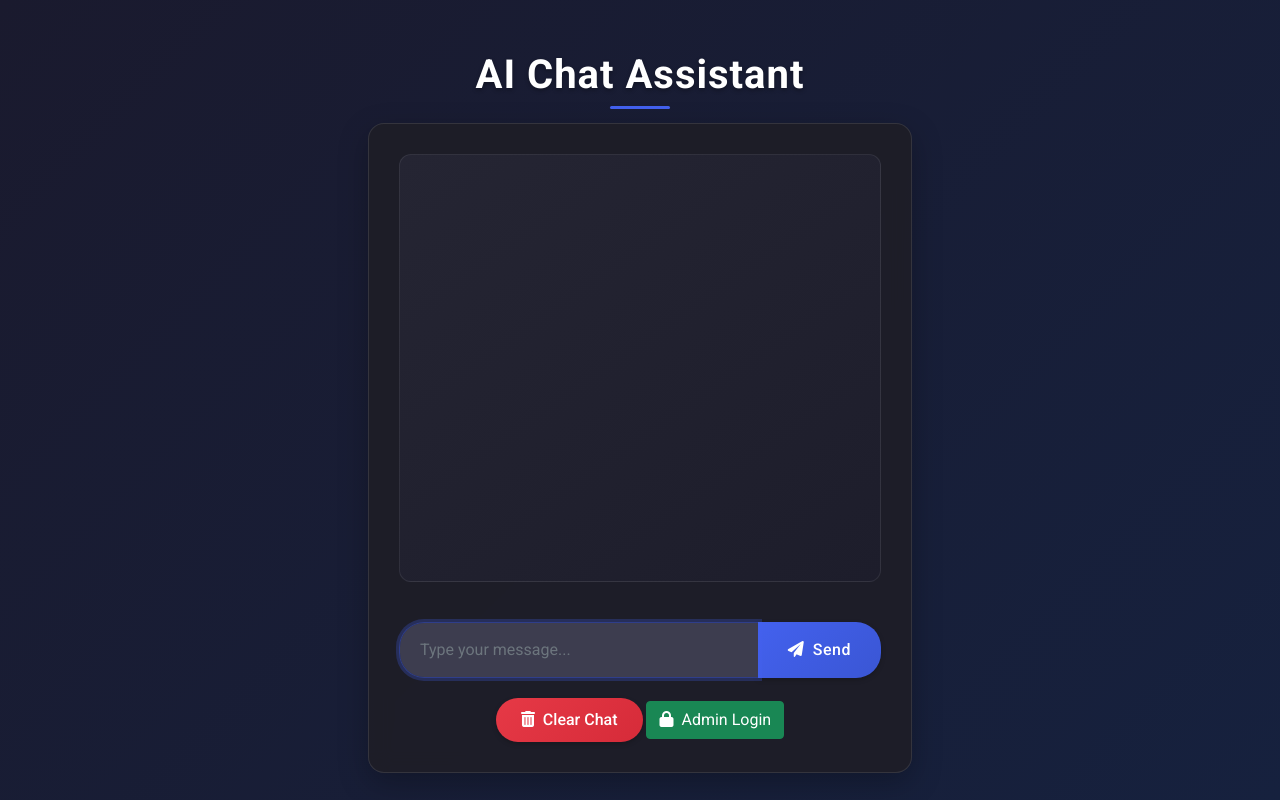
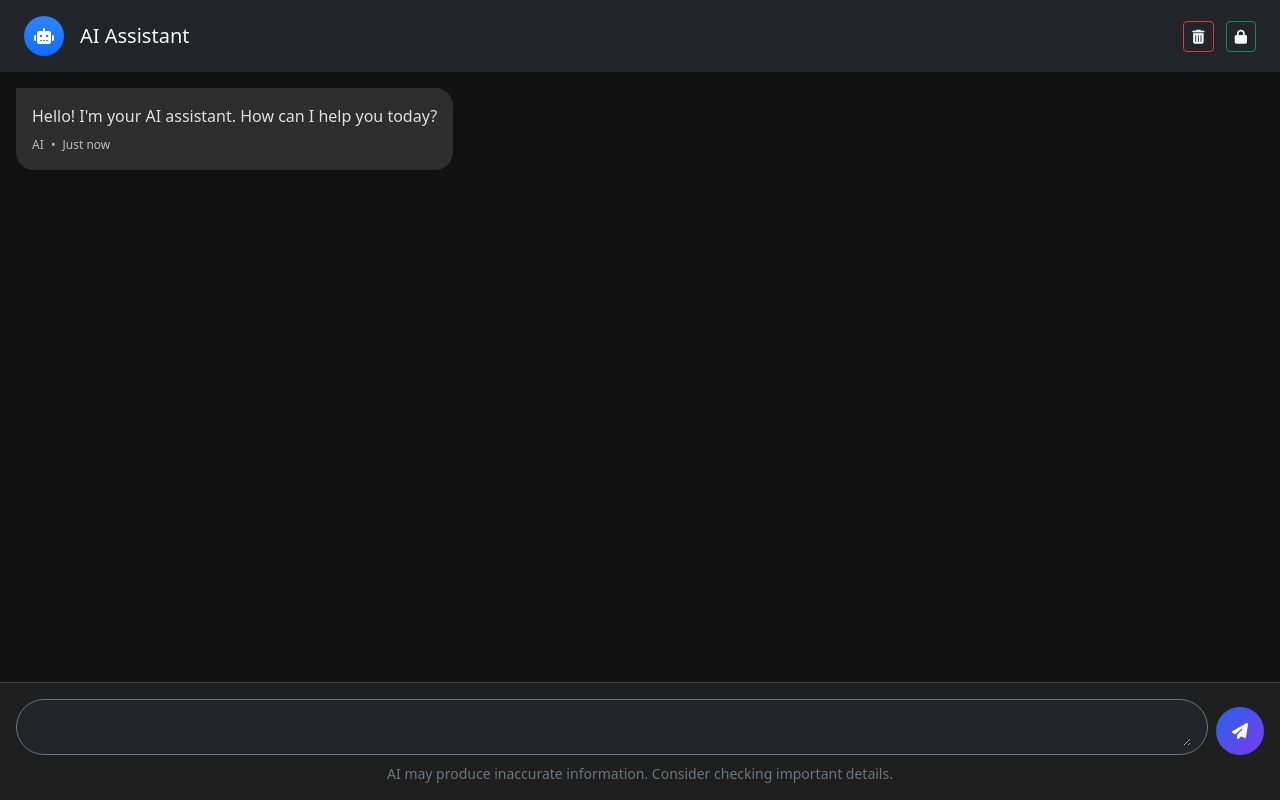
Before and after one commit to ParmarManthanrajsinh/AI-Bot-in-PHP, a PHP site: page / in a window 1280 px wide. Run offline with PHP 8.4, Linux system fonts and the light colour scheme; data comes from the database, SQL or seed files in the repository; data that the repository does not hold is empty.

Commit message:
refactor(ui): migrate styles to inline and remove style.css
Consolidate CSS styles into the index.php file for better maintainability and remove the redundant style.css file.

```diff
--- a/index.php
+++ b/index.php
@@ -81,72 +81,200 @@ $conn->close();
 
 <head>
     <meta charset="UTF-8">
-    <meta name="viewport" content="width=device-width, initial-scale=1">
-    <title>AI Chat Bot</title>
+    <meta name="viewport" content="width=device-width, initial-scale=1.0">
+    <title>AI Chat Assistant</title>
+    <!-- Bootstrap CSS -->
+    <link href="https://cdn.jsdelivr.net/npm/bootstrap@5.3.0/dist/css/bootstrap.min.css" rel="stylesheet">
+    <!-- Font Awesome for icons -->
+    <link rel="stylesheet" href="https://cdnjs.cloudflare.com/ajax/libs/font-awesome/6.4.0/css/all.min.css">
+    <style>
+        body {
+            background-color: #121212;
+            height: 100vh;
+            display: flex;
+            flex-direction: column;
+            color: #e0e0e0;
+        }
 
-    <!-- Enhanced Google Fonts for professional typography -->
-    <link href="https://fonts.googleapis.com/css2?family=Roboto:wght@300;400;500;700&display=swap" rel="stylesheet">
-    <!-- Font Awesome for icons -->
-    <link rel="stylesheet" href="https://cdnjs.cloudflare.com/ajax/libs/font-awesome/6.0.0/css/all.min.css">
-    <link href="https://cdn.jsdelivr.net/npm/bootstrap@5.1.3/dist/css/bootstrap.min.css" rel="stylesheet">
-    <link rel="stylesheet" href="style.css">
+        .chat-container {
+            flex: 1;
+            overflow-y: auto;
+            scrollbar-width: thin;
+            scrollbar-color: rgba(60, 60, 60, 0.5) rgba(30, 30, 30, 0.3);
+        }
+
+        .chat-container::-webkit-scrollbar {
+            width: 6px;
+        }
+
+        .chat-container::-webkit-scrollbar-track {
+            background: rgba(30, 30, 30, 0.3);
+            border-radius: 3px;
+        }
+
+        .chat-container::-webkit-scrollbar-thumb {
+            background: rgba(60, 60, 60, 0.5);
+            border-radius: 3px;
+        }
+
+        .chat-container::-webkit-scrollbar-thumb:hover {
+            background: rgba(80, 80, 80, 0.7);
+        }
+
+        .message-ai {
+            background-color: #2d2d2d;
+            border-radius: 0 18px 18px 18px;
+            max-width: 80%;
+            color: #e0e0e0;
+        }
+
+        .message-user {
+            background-color: #3b82f6;
+            color: white;
+            border-radius: 18px 0 18px 18px;
+            max-width: 80%;
+        }
+
+        .typing-indicator::after {
+            content: '...';
+            animation: typing 1.5s steps(3, end) infinite;
+            display: inline-block;
+            overflow: hidden;
+            vertical-align: bottom;
+        }
+
+        @keyframes typing {
+            from {
+                width: 0
+            }
+
+            to {
+                width: 100%
+            }
+        }
+
+        .input-area {
+            border-top: 1px solid #444444;
+            background-color: #1e1e1e;
+        }
+
+        .send-btn {
+            width: 48px;
+            height: 48px;
+            border-radius: 50%;
+            background: linear-gradient(135deg, #3b82f6, #8b5cf6);
+            border: none;
+            color: white;
+            transition: all 0.2s ease;
+        }
+
+        .send-btn:hover {
+            transform: translateY(-2px);
+            box-shadow: 0 4px 6px rgba(0, 0, 0, 0.1);
+        }
+
+        .message-meta {
+            font-size: 0.75rem;
+            opacity: 0.8;
+        }
+    </style>
 </head>
 
 <body>
-    <div class="container">
-        <h1 class="text-center my-4">AI Chat Assistant</h1>
-        <div class="chat-container">
-            <div class="chat-history">
-                <?php
-                foreach ($chatHistory as $entry) {
-
-                    // prevents malicious code injection.
-                    $role = htmlspecialchars($entry['role']);
-                    // converts newline characters into HTML line breaks
-                    $content = nl2br(htmlspecialchars($entry['content']));
-
-                    echo "<div class=\"chat-message {$role}\">";
-                    echo "<div class=\"message-bubble\">{$content}</div>";
-                    echo "</div>";
-                }
-                ?>
+    <!-- Header -->
+    <header class="bg-dark shadow-sm py-3 px-4 text-light">
+        <div class="d-flex justify-content-between align-items-center">
+            <div class="d-flex align-items-center">
+                <div class="bg-primary bg-gradient rounded-circle d-flex align-items-center justify-content-center"
+                    style="width: 40px; height: 40px;">
+                    <i class="fas fa-robot text-white"></i>
+                </div>
+                <h1 class="h5 mb-0 ms-3">AI Assistant</h1>
             </div>
-            <form method="POST" class="chat-input">
-                <div class="input-group">
-                    <input type="text" name="message" class="form-control" placeholder="Type your message..." required>
-                    <button type="submit" class="btn btn-primary"><i class="fas fa-paper-plane me-1"></i> Send</button>
-                </div>
-            </form>
-
-            <div class="d-flex justify-content-center">
-                <form method="POST" class="delete-chat-container">
-                    <button type="submit" class="btn btn-danger" name="delete"><i class="fas fa-trash-alt me-1"></i> Clear Chat</button>
-                    <button type="submit" class="btn btn-success" name="admin"><i class="fas fa-lock me-2"></i>Admin Login</button>
+            <div>
+                <form method="POST" class="d-inline">
+                    <button type="submit" name="delete" class="btn btn-sm btn-outline-danger me-2 text-light">
+                        <i class="fas fa-trash-alt"></i>
+                    </button>
+                    <button type="submit" name="admin" class="btn btn-sm btn-outline-success text-light">
+                        <i class="fas fa-lock"></i>
+                    </button>
                 </form>
             </div>
         </div>
+    </header>
+
+    <!-- Chat container -->
+    <div class="chat-container p-3" id="chatBox">
+        <!-- Welcome message -->
+        <div class="d-flex mb-3">
+            <div class="message-ai p-3 shadow-sm">
+                <p class="mb-1">Hello! I'm your AI assistant. How can I help you today?</p>
+                <div class="message-meta mt-2">
+                    <span>AI</span>
+                    <span class="mx-1">•</span>
+                    <span>Just now</span>
+                </div>
+            </div>
+        </div>
+
+        <!-- Display chat history -->
+        <?php foreach ($chatHistory as $entry): ?>
+            <div class="d-flex mb-3 <?php echo $entry['role'] === 'user' ? 'justify-content-end' : 'justify-content-start'; ?>">
+                <div class="<?php echo $entry['role'] === 'user' ? 'message-user' : 'message-ai'; ?> p-3 shadow-sm">
+                    <p class="mb-1"><?php echo nl2br(htmlspecialchars($entry['content'])); ?></p>
+                    <div class="message-meta mt-2">
+                        <span><?php echo $entry['role'] === 'user' ? 'You' : 'AI'; ?></span>
+                        <span class="mx-1">•</span>
+                        <span>Sent</span>
+                    </div>
+                </div>
+            </div>
+        <?php endforeach; ?>
     </div>
-    <script src="https://cdn.jsdelivr.net/npm/bootstrap@5.1.3/dist/js/bootstrap.bundle.min.js"></script>
+
+    <!-- Input area -->
+    <div class="input-area p-3">
+        <form method="POST">
+            <div class="d-flex align-items-end">
+                <div class="flex-grow-1 bg-dark rounded-pill px-3 py-2 me-2 border border-secondary">
+                    <textarea name="message" id="userInput" placeholder="Type your message..." rows="1"
+                        class="form-control border-0 bg-transparent shadow-none resize-none text-light"
+                        style="overflow-y: auto; max-height: 120px;"></textarea>
+                </div>
+                <button type="submit" id="sendButton" class="send-btn" style="background: linear-gradient(135deg, #2563eb, #7c3aed);">
+                    <i class="fas fa-paper-plane"></i>
+                </button>
+            </div>
+        </form>
+        <p class="text-secondary text-center small mt-2 mb-0">AI may produce inaccurate information. Consider checking
+            important details.</p>
+    </div>
+
+    <!-- Bootstrap JS Bundle with Popper -->
+    <script src="https://cdn.jsdelivr.net/npm/bootstrap@5.3.0/dist/js/bootstrap.bundle.min.js"></script>
+
     <script>
-        // Auto-scroll chat history to bottom on load with smooth animation
-        const chatHistoryDiv = document.querySelector('.chat-history');
-        chatHistoryDiv.scrollTop = chatHistoryDiv.scrollHeight;
+        document.addEventListener('DOMContentLoaded', function() {
+            const chatBox = document.getElementById('chatBox');
+            const userInput = document.getElementById('userInput');
 
-        // Add focus to input field when page loads
-        document.addEventListener('DOMContentLoaded', function() {
-            document.querySelector('input[name="message"]').focus();
-        });
+            // Auto-resize textarea
+            userInput.addEventListener('input', function() {
+                this.style.height = 'auto';
+                this.style.height = (this.scrollHeight) + 'px';
+            });
 
-        // Add smooth scrolling when new messages are added
-        const form = document.querySelector('.chat-input');
-        form.addEventListener('submit', function() {
-            // Add a small delay to ensure the DOM is updated with the new message
-            setTimeout(function() {
-                chatHistoryDiv.scrollTo({
-                    top: chatHistoryDiv.scrollHeight,
-                    behavior: 'smooth'
-                });
-            }, 100);
+            // Send message on Enter key (but allow Shift+Enter for new lines)
+            userInput.addEventListener('keydown', function(e) {
+                if (e.key === 'Enter' && !e.shiftKey) {
+                    e.preventDefault();
+                    this.closest('form').submit();
+                }
+            });
+
+            // Initial scroll to bottom
+            chatBox.scrollTop = chatBox.scrollHeight;
         });
     </script>
 </body>
--- a/style.css
+++ /dev/null
@@ -1,260 +0,0 @@
-/* Modern Professional Chat UI - Enhanced Styling */
-body {
-  background: linear-gradient(135deg, #1a1a2e, #16213e);
-  color: #e6e6e6;
-  font-family: 'Roboto', sans-serif;
-  margin: 0;
-  padding: 0;
-  height: 100vh;
-  display: flex;
-  flex-direction: column;
-  justify-content: center;
-  align-items: center;
-  line-height: 1.6;
-}
-
-/* Container styling with improved aesthetics */
-.container {
-  width: 85% !important;
-  max-width: 85% !important;
-  margin: 0 auto !important;
-  padding: 20px 0 !important;
-  display: flex;
-  flex-direction: column;
-  justify-content: center;
-  align-items: center;
-  height: 100vh;
-  box-sizing: border-box;
-}
-
-/* Heading styling */
-h1 {
-  color: #fff;
-  font-weight: 700;
-  letter-spacing: 1px;
-  margin-bottom: 30px;
-  text-shadow: 0 2px 4px rgba(0,0,0,0.3);
-  position: relative;
-  display: inline-block;
-}
-
-h1:after {
-  content: '';
-  position: absolute;
-  width: 60px;
-  height: 3px;
-  background: #4361ee;
-  bottom: -10px;
-  left: 50%;
-  transform: translateX(-50%);
-  border-radius: 3px;
-}
-
-/* Chat container with enhanced depth and dimension */
-.chat-container {
-  width: 50% !important;
-  max-width: 50% !important;
-  margin: 0 auto !important;
-  background: rgba(30, 30, 40, 0.95);
-  padding: 30px;
-  box-sizing: border-box;
-  box-sizing: border-box;
-  border-radius: 16px;
-  box-shadow: 0 10px 30px rgba(0, 0, 0, 0.25);
-  display: flex;
-  flex-direction: column;
-  height: calc(100vh - 150px);
-  border: 1px solid rgba(255, 255, 255, 0.1);
-  backdrop-filter: blur(10px);
-}
-
-/* Chat history area with improved scrolling and visual appeal */
-.chat-history {
-  flex: 1;
-  overflow-y: auto;
-  padding: 15px 25px;
-  border-radius: 12px;
-  background: linear-gradient(145deg, rgba(40, 40, 55, 0.8), rgba(30, 30, 45, 0.8));
-  border: 1px solid rgba(255, 255, 255, 0.08);
-  margin-bottom: 20px;
-  scroll-behavior: smooth;
-}
-
-/* Enhanced chat message styling */
-.chat-message {
-  display: flex;
-  align-items: flex-start;
-  margin-bottom: 24px;
-  animation: fadeIn 0.3s ease-in-out;
-}
-
-@keyframes fadeIn {
-  from { opacity: 0; transform: translateY(10px); }
-  to { opacity: 1; transform: translateY(0); }
-}
-
-/* User messages aligned right, assistant left with improved styling */
-.chat-message.user {
-  justify-content: flex-end;
-}
-
-.chat-message.assistant {
-  justify-content: flex-start;
-}
-
-/* Message bubbles with enhanced visual appeal */
-.message-bubble {
-  max-width: 90%;
-  padding: 16px 20px;
-  min-width: 10%;
-  border-radius: 18px;
-  position: relative;
-  transition: all 0.2s ease;
-  box-shadow: 0 3px 10px rgba(0, 0, 0, 0.1);
-  line-height: 1.5;
-  word-wrap: break-word;
-}
-
-.chat-message.assistant .message-bubble {
-  background: linear-gradient(135deg, #2b2b3d, #323247);
-  border-bottom-left-radius: 4px;
-  margin-right: 20px;
-}
-
-.chat-message.user .message-bubble {
-  background: linear-gradient(135deg, #4361ee, #3a56d4);
-  border-bottom-right-radius: 4px;
-  margin-left: 20px;
-}
-
-.message-bubble:hover {
-  transform: translateY(-2px);
-  box-shadow: 0 5px 15px rgba(0, 0, 0, 0.2);
-}
-
-/* Improved chat input styling */
-.chat-input {
-  display: flex;
-  margin-top: 20px;
-}
-
-.chat-input .form-control {
-  flex: 1;
-  border-radius: 25px 0 0 25px;
-  background-color: rgba(60, 60, 80, 0.6);
-  border: 1px solid rgba(255, 255, 255, 0.1);
-  color: #fff;
-  padding: 15px 20px;
-  outline: none;
-  transition: all 0.3s ease;
-  font-size: 16px;
-}
-
-.chat-input .form-control:focus {
-  background-color: rgba(70, 70, 90, 0.8);
-  border-color: rgba(67, 97, 238, 0.5);
-  box-shadow: 0 0 0 3px rgba(67, 97, 238, 0.25);
-}
-
-.chat-input .btn {
-  border-radius: 0 25px 25px 0;
-  background: linear-gradient(135deg, #4361ee, #3a56d4);
-  border: none;
-  padding: 15px 30px;
-  transition: all 0.3s ease;
-  cursor: pointer;
-  font-weight: 500;
-  letter-spacing: 0.5px;
-  box-shadow: 0 2px 5px rgba(0, 0, 0, 0.2);
-}
-
-.chat-input .btn:hover {
-  background: linear-gradient(135deg, #3a56d4, #2a46c4);
-  transform: translateY(-2px);
-  box-shadow: 0 4px 8px rgba(0, 0, 0, 0.3);
-}
-
-/* Delete chat button styling */
-.delete-chat-container {
-  margin-top: 20px;
-}
-
-.btn-danger {
-  background: linear-gradient(135deg, #e63946, #d62b39);
-  border: none;
-  border-radius: 25px;
-  padding: 10px 25px;
-  transition: all 0.3s ease;
-  font-weight: 500;
-  box-shadow: 0 2px 5px rgba(0, 0, 0, 0.2);
-}
-
-.btn-danger:hover {
-  background: linear-gradient(135deg, #d62b39, #c62030);
-  transform: translateY(-2px);
-  box-shadow: 0 4px 8px rgba(0, 0, 0, 0.3);
-}
-
-/* Admin login styling */
-.admin-login-container {
-  position: absolute;
-  top: 20px;
-  left: 20px;
-  z-index: 100;
-}
-
-.btn-secondary {
-  background: rgba(60, 60, 80, 0.7);
-  border: 1px solid rgba(255, 255, 255, 0.1);
-  border-radius: 25px;
-  padding: 10px 20px;
-  transition: all 0.3s ease;
-  font-weight: 500;
-  box-shadow: 0 2px 5px rgba(0, 0, 0, 0.2);
-}
-
-.btn-secondary:hover {
-  background: rgba(80, 80, 100, 0.9);
-  transform: translateY(-2px);
-  box-shadow: 0 4px 8px rgba(0, 0, 0, 0.3);
-}
-
-/* Enhanced scrollbar styling */
-.chat-history::-webkit-scrollbar {
-  width: 6px;
-}
-
-.chat-history::-webkit-scrollbar-track {
-  background: rgba(30, 30, 40, 0.5);
-  border-radius: 10px;
-}
-
-.chat-history::-webkit-scrollbar-thumb {
-  background: rgba(100, 100, 140, 0.5);
-  border-radius: 10px;
-  transition: all 0.3s ease;
-}
-
-.chat-history::-webkit-scrollbar-thumb:hover {
-  background: rgba(120, 120, 160, 0.7);
-}
-
-/* Responsive adjustments */
-@media (max-width: 768px) {
-  .chat-container {
-    max-width: 85%;
-    padding: 15px;
-    height: calc(100vh - 100px);
-    margin: 0;
-  }
-
-  .message-bubble {
-    max-width: 100%;
-    margin-left: 10px !important;
-    margin-right: 10px !important;
-  }
-
-  h1 {
-    font-size: 1.6rem;
-  }
-}
```
